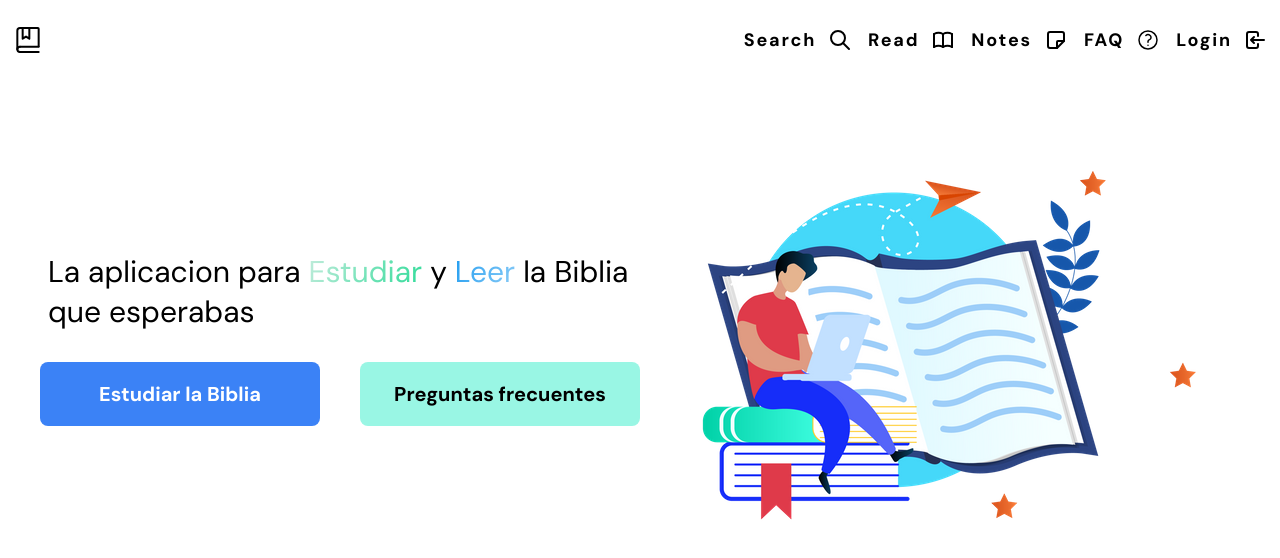
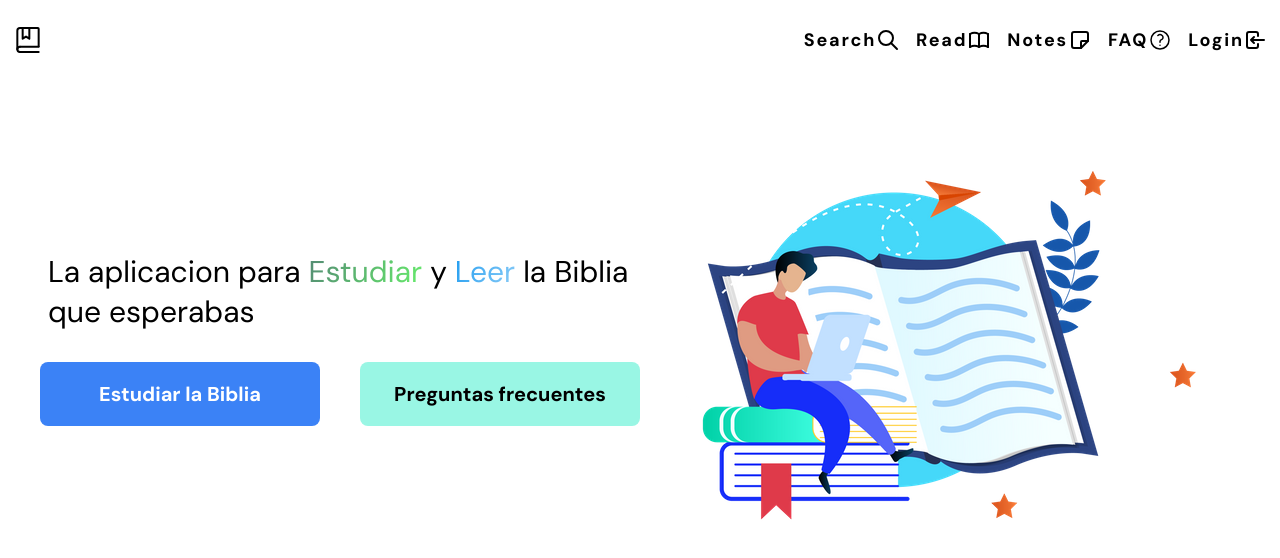
Before and after one commit to Atticus64/BibleApp, a SvelteKit app: page / in a window 1280 px wide. Shown: the top 558 px of the page. Built offline with nearby package versions, Linux system fonts and the light colour scheme.

Commit message:
fix: padding in menu

```diff
--- a/src/components/Link.svelte
+++ b/src/components/Link.svelte
@@ -15,7 +15,7 @@
 <li aria-current={$page.url.pathname === href ? 'page' : null}>
 	<a
 		{href}
-		class="flex items-center space-x-3 text-lg font-semibold tracking-widest transition-colors hover:text-[#175d93]"
+		class="flex items-center text-lg font-semibold tracking-widest transition-colors hover:text-[#175d93]"
 	>
 		<span>{text}</span>
 		<slot />
--- a/src/components/navbar/navbar.svelte
+++ b/src/components/navbar/navbar.svelte
@@ -58,7 +58,7 @@
 {#if mobileMenu}
 	<nav
 		transition:fade={{ duration: 400 }}
-		class="sticky top-14 flex flex-col items-center gap-4 bg-[#c5dbce] py-2 sm:hidden"
+		class="sticky top-14 flex flex-col items-center gap-2 bg-[#c5dbce] py-2 sm:hidden"
 	>
 		<Link href="/search" text="Search">
 			<SearchIcon />
--- a/src/routes/+page.svelte
+++ b/src/routes/+page.svelte
@@ -38,7 +38,7 @@
 	}
 
 	.study {
-		background: linear-gradient(120deg, #c5ecdd, #2ddb98);
+		background: linear-gradient(120deg, #548874, #66ed6b);
 		background-clip: text;
 		-webkit-text-fill-color: transparent;
 	}
```
Also changed, not shown: 2 other files (tests, documents, lock files or other folders).
